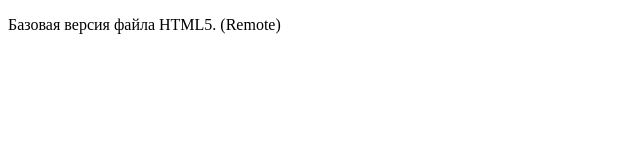
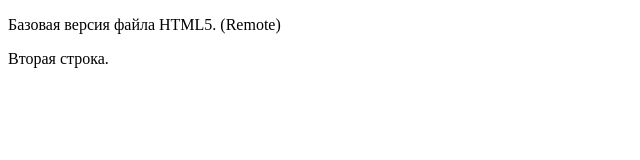
Before and after one commit to YTrukhachev/project1, a plain HTML site: page index.html in a window 1280 px wide. Shown: the full height of the page, 0-640 px from the left. Drawn offline with Linux system fonts and the light colour scheme.

Commit message:
Secont push

```diff
--- a/index.html
+++ b/index.html
@@ -6,5 +6,6 @@
  </head>
 <body>
    <p>Базовая версия файла HTML5. (Remote)</p>
+   <p>Вторая строка.</p>
 </body>
 </html>
```
